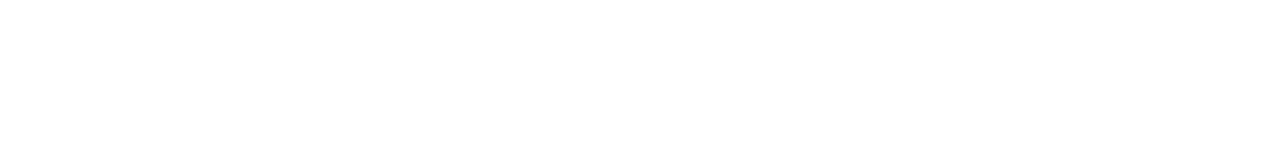
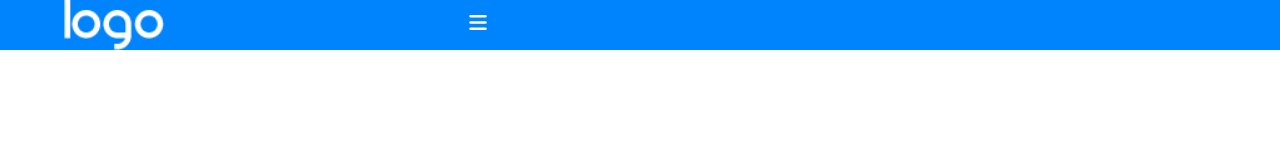
Before and after one commit to GabrielePalmaBool/htmlcss-responsive-layout, a plain HTML site: page index.html in a window 1280 px wide. Drawn offline with Linux system fonts and the light colour scheme; a web font is replaced by a local one.

Commit message:
header section

```diff
--- a/css/menu.css
+++ b/css/menu.css
@@ -9,3 +9,62 @@
     font-size: 20px;
     font-family: 'PT Sans', sans-serif;
 }
+
+ul {
+    list-style-type: none;
+}
+
+header {
+    background-color: rgb(0, 132, 253);
+}
+/*************************************************
+    Header
+ *************************************************/
+
+ #Container_head {
+    margin: auto;
+    width: 90%;
+ }
+
+
+ #Container_head li {
+    display: inline-block;
+    color: white;
+ }
+
+ #Container_head li .logo {
+    height: 50px;
+	line-height: 100px;
+	vertical-align: middle;
+ }
+  /*  */
+ #Container_head li i {
+    margin-left: 300px;
+ }
+
+ #Container_head li span, a {
+    display: none;
+ }
+
+
+ /************************************************
+    PARTE RESPONSIVE
+ ************************************************/
+
+ /* Versione Desktop */
+ @media screen and (min-width: 1500px) {
+
+    #Container_head {
+        margin: auto;
+        width: 50%;
+     }
+
+    #Container_head li span, a {
+        display: inline-block;
+     }
+
+     #Container_head li i {
+        display: none;
+     }
+
+}
--- a/index.html
+++ b/index.html
@@ -19,7 +19,22 @@
 <body>
     <!-- Sezione header -->
     <header>
+        <section id="Container_head">
+            <ul>
+                <li>
+                    <img src="img/logo.png" alt="Logo" class="logo">
+                </li>
+                <li>
+                    <i class="fa-solid fa-bars"></i>
+                </li>
+                <li><span>Planning</span></li>
+                <li><span>Testimonials</span></li>
+                <li><span>Features</span></li>
+                <li><span>About Us</span></li>
+                <li><a>Get Started</a></li>
+            </ul>
 
+        </section>
     </header>
 
     <!-- Sezione main -->
```
